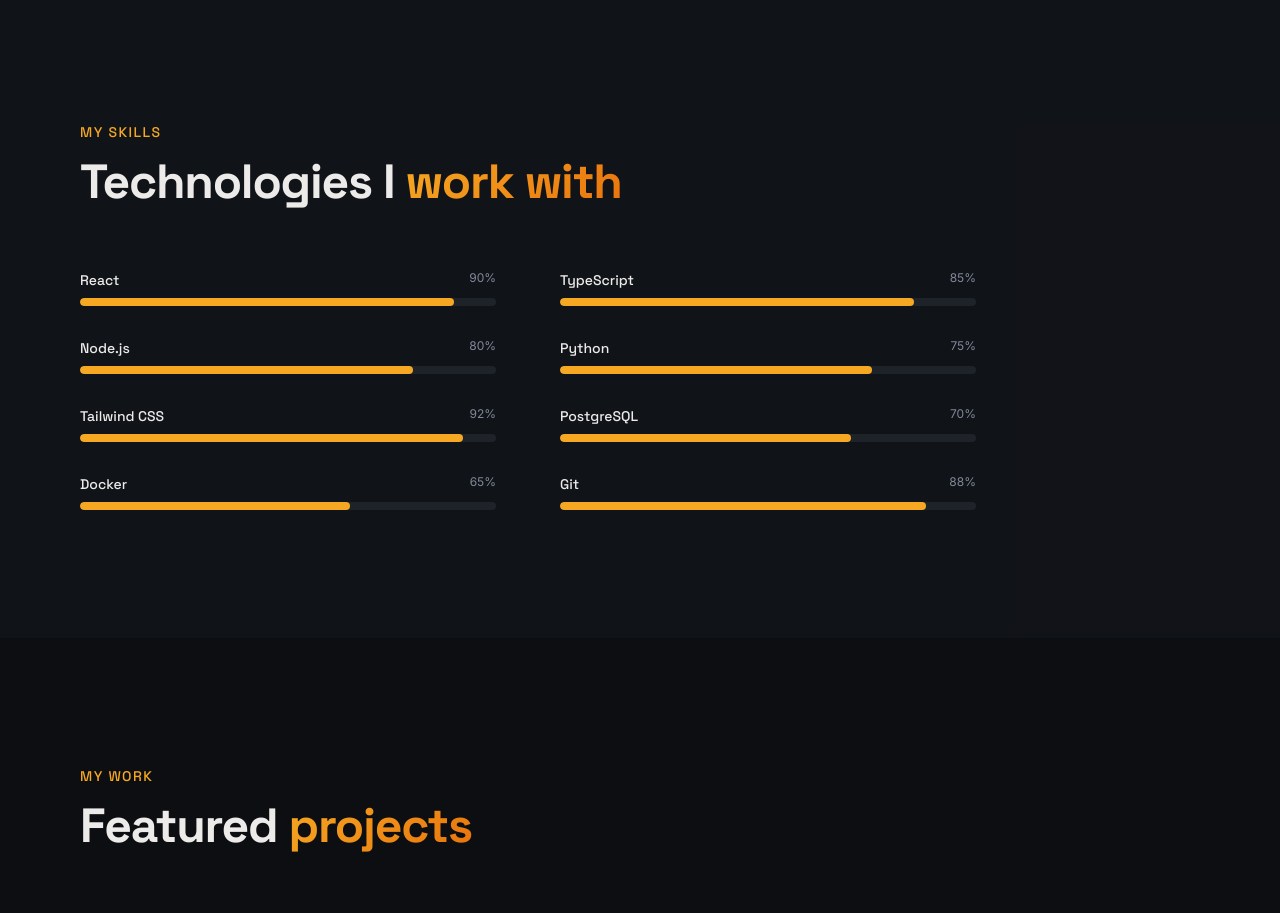
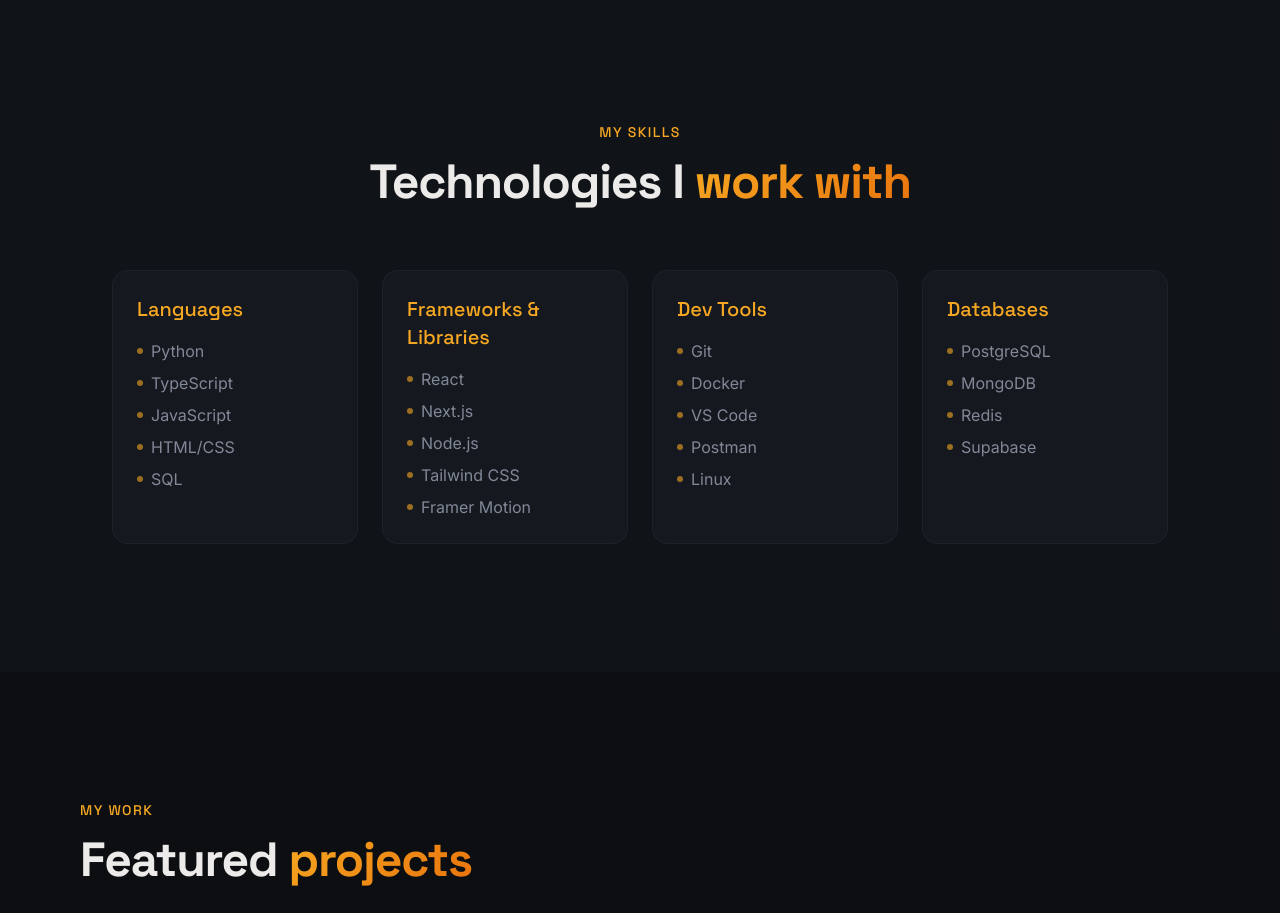
Before and after one commit to dhairya9925/Portfolio, a React (Vite) app: page / in a window 1280 px wide. Shown: the part 1400-2313 px from the top of the page. Built offline with nearby package versions, Linux system fonts and the light colour scheme; grey boxes are pictures that could not be loaded; the HTML template or start-up script is replaced by a standard one.

Commit message:
Modify Skills Section

```diff
--- a/src/components/SkillsSection.tsx
+++ b/src/components/SkillsSection.tsx
@@ -1,31 +1,37 @@
 import AnimatedSection from "./AnimatedSection";
-import { motion } from "framer-motion";
 
-const skills = [
-  { name: "React", level: 90 },
-  { name: "TypeScript", level: 85 },
-  { name: "Node.js", level: 80 },
-  { name: "Python", level: 75 },
-  { name: "Tailwind CSS", level: 92 },
-  { name: "PostgreSQL", level: 70 },
-  { name: "Docker", level: 65 },
-  { name: "Git", level: 88 },
+
+const skillsData = [
+  {
+    category: "Languages",
+    items: ["Python", "TypeScript", "JavaScript", "HTML/CSS", "SQL"],
+  },
+  {
+    category: "Frameworks & Libraries",
+    items: ["React", "Next.js", "Node.js", "Tailwind CSS", "Framer Motion"],
+  },
+  {
+    category: "Dev Tools",
+    items: ["Git", "Docker", "VS Code", "Postman", "Linux"],
+  },
+  {
+    category: "Databases",
+    items: ["PostgreSQL", "MongoDB", "Redis", "Supabase"],
+  },
 ];
 
-const SkillBar = ({ name, level, index }: { name: string; level: number; index: number }) => (
-  <AnimatedSection delay={index * 0.08} className="group">
-    <div className="flex justify-between mb-2">
-      <span className="font-heading text-sm font-medium text-foreground">{name}</span>
-      <span className="text-xs text-muted-foreground">{level}%</span>
-    </div>
-    <div className="h-2 bg-secondary rounded-full overflow-hidden">
-      <motion.div
-        initial={{ width: 0 }}
-        whileInView={{ width: `${level}%` }}
-        viewport={{ once: true }}
-        transition={{ duration: 1, delay: 0.3 + index * 0.08, ease: "easeOut" }}
-        className="h-full rounded-full bg-primary"
-      />
+const SkillCategory = ({ category, items, index }: { category: string; items: string[]; index: number }) => (
+  <AnimatedSection delay={index * 0.1} className="h-full">
+    <div className="h-full p-6 rounded-2xl bg-card border border-border/50 hover:border-primary/50 transition-colors duration-300">
+      <h3 className="text-xl font-heading font-medium mb-4 text-primary">{category}</h3>
+      <ul className="space-y-2">
+        {items.map((item, i) => (
+          <li key={i} className="flex items-center text-muted-foreground hover:text-foreground transition-colors">
+            <span className="w-1.5 h-1.5 rounded-full bg-primary/60 mr-2" />
+            {item}
+          </li>
+        ))}
+      </ul>
     </div>
   </AnimatedSection>
 );
@@ -33,17 +39,19 @@
 const SkillsSection = () => {
   return (
     <section id="skills" className="section-padding bg-card/50">
-      <div className="max-w-7xl mx-auto">
+      <div className="max-w-7xl mx-auto container px-4 sm:px-6 lg:px-8">
         <AnimatedSection>
-          <p className="text-primary font-heading text-sm font-medium tracking-widest uppercase mb-4">My Skills</p>
-          <h2 className="font-heading text-4xl md:text-5xl font-bold mb-16 tracking-tight">
-            Technologies I <span className="text-gradient">work with</span>
-          </h2>
+          <div className="text-center mb-16">
+            <p className="text-primary font-heading text-sm font-medium tracking-widest uppercase mb-4">My Skills</p>
+            <h2 className="font-heading text-4xl md:text-5xl font-bold tracking-tight">
+              Technologies I <span className="text-gradient">work with</span>
+            </h2>
+          </div>
         </AnimatedSection>
 
-        <div className="grid md:grid-cols-2 gap-x-16 gap-y-8 max-w-4xl">
-          {skills.map((skill, i) => (
-            <SkillBar key={skill.name} {...skill} index={i} />
+        <div className="grid md:grid-cols-2 lg:grid-cols-4 gap-6">
+          {skillsData.map((skillGroup, i) => (
+            <SkillCategory key={skillGroup.category} {...skillGroup} index={i} />
           ))}
         </div>
       </div>
```
